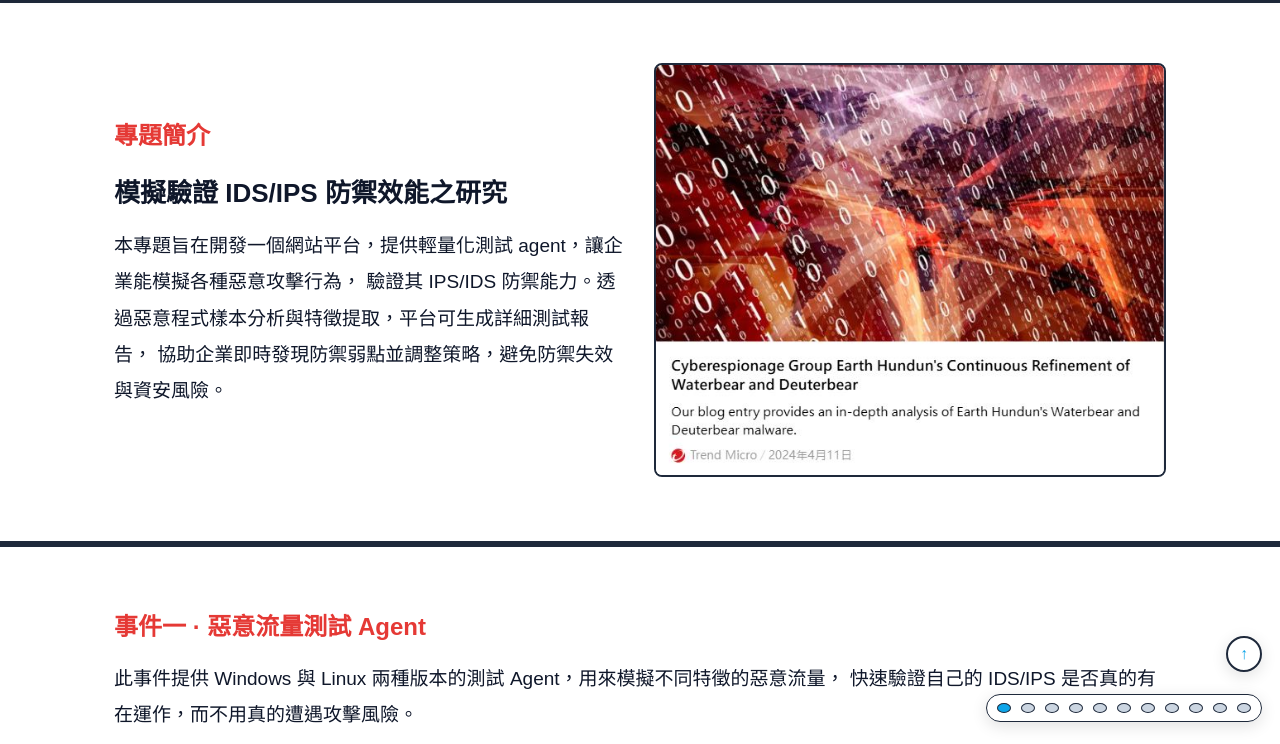
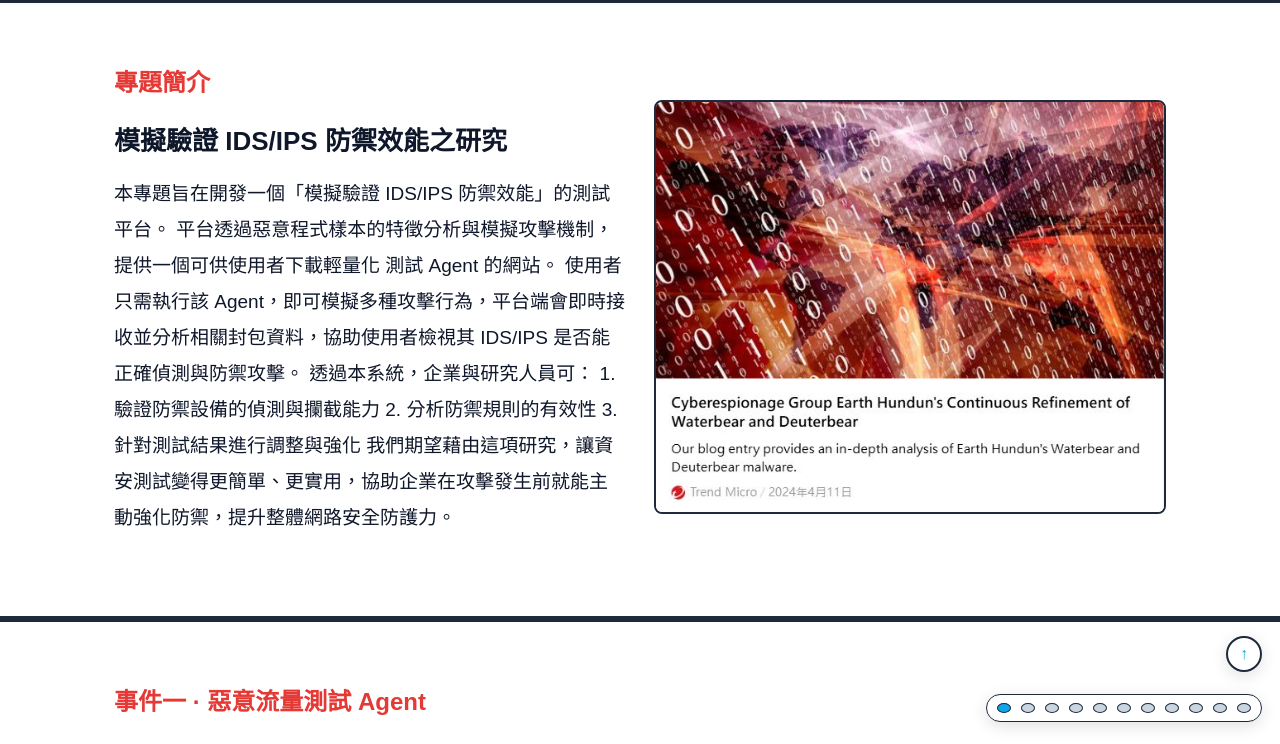
Before and after one commit to KW0817/agent_site, a Flask app: page /index in a window 1280 px wide. Shown: the part 56-800 px from the top of the page. Run offline with Flask 3, Linux system fonts and the light colour scheme.

Commit message:
Update index.html

```diff
--- a/templates/index.html
+++ b/templates/index.html
@@ -204,9 +204,14 @@
         <div class="eyebrow">專題簡介</div>
         <h2>模擬驗證 IDS/IPS 防禦效能之研究</h2>
         <p>
-          本專題旨在開發一個網站平台，提供輕量化測試 agent，讓企業能模擬各種惡意攻擊行為，
-          驗證其 IPS/IDS 防禦能力。透過惡意程式樣本分析與特徵提取，平台可生成詳細測試報告，
-          協助企業即時發現防禦弱點並調整策略，避免防禦失效與資安風險。
+          本專題旨在開發一個「模擬驗證 IDS/IPS 防禦效能」的測試平台。
+          平台透過惡意程式樣本的特徵分析與模擬攻擊機制，提供一個可供使用者下載輕量化 測試 Agent 的網站。
+          使用者只需執行該 Agent，即可模擬多種攻擊行為，平台端會即時接收並分析相關封包資料，協助使用者檢視其 IDS/IPS 是否能正確偵測與防禦攻擊。
+          透過本系統，企業與研究人員可：
+           1. 驗證防禦設備的偵測與攔截能力
+           2. 分析防禦規則的有效性
+           3. 針對測試結果進行調整與強化
+          我們期望藉由這項研究，讓資安測試變得更簡單、更實用，協助企業在攻擊發生前就能主動強化防禦，提升整體網路安全防護力。
         </p>
       </div>
       <div>
```
